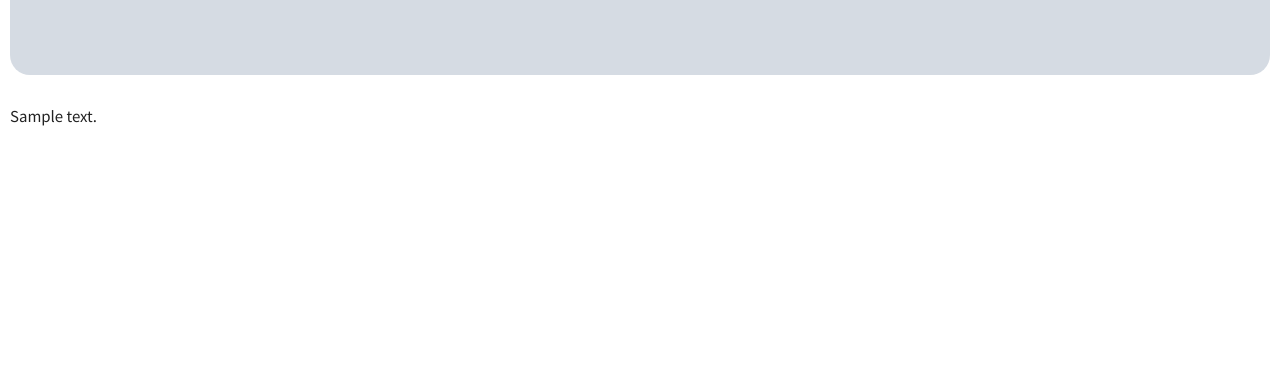
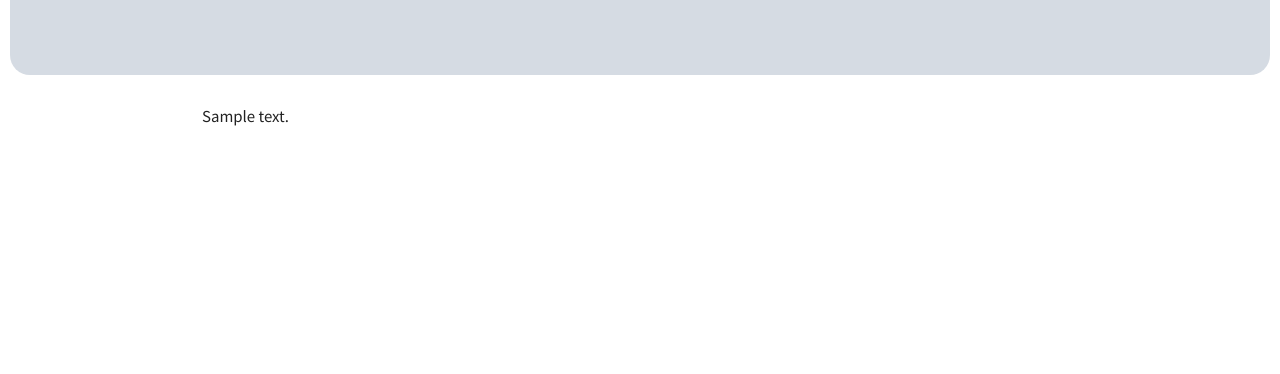
Before and after one commit to Code-Institute-Submissions/ci-bloggy, a Flask app: template bloggy/templates/post.html in a window 1280 px wide. Shown: the part 856-1230 px from the top of the page. Run offline with Flask 2, Linux system fonts and the light colour scheme; the template is opened without the code that fills it: most values are stand-ins (such as "Sample title", 1, 10 or a date in 2020); grey boxes marked "Sample" are stand-in pictures; some libraries are stand-ins or nearby versions.

Commit message:
Add container to post body text

```diff
--- a/bloggy/templates/post.html
+++ b/bloggy/templates/post.html
@@ -33,7 +33,7 @@ Bloggy | {{post.title}}
       <img class="materialboxed" width="100%" src="{{post.image_url}}" alt="Image for {{ post.title }}">
     </div>
   </div>
-  <div class="row">
+  <div class="row container">
     <div class="post-content">
       {{post.body|safe}}
     </div>
```
